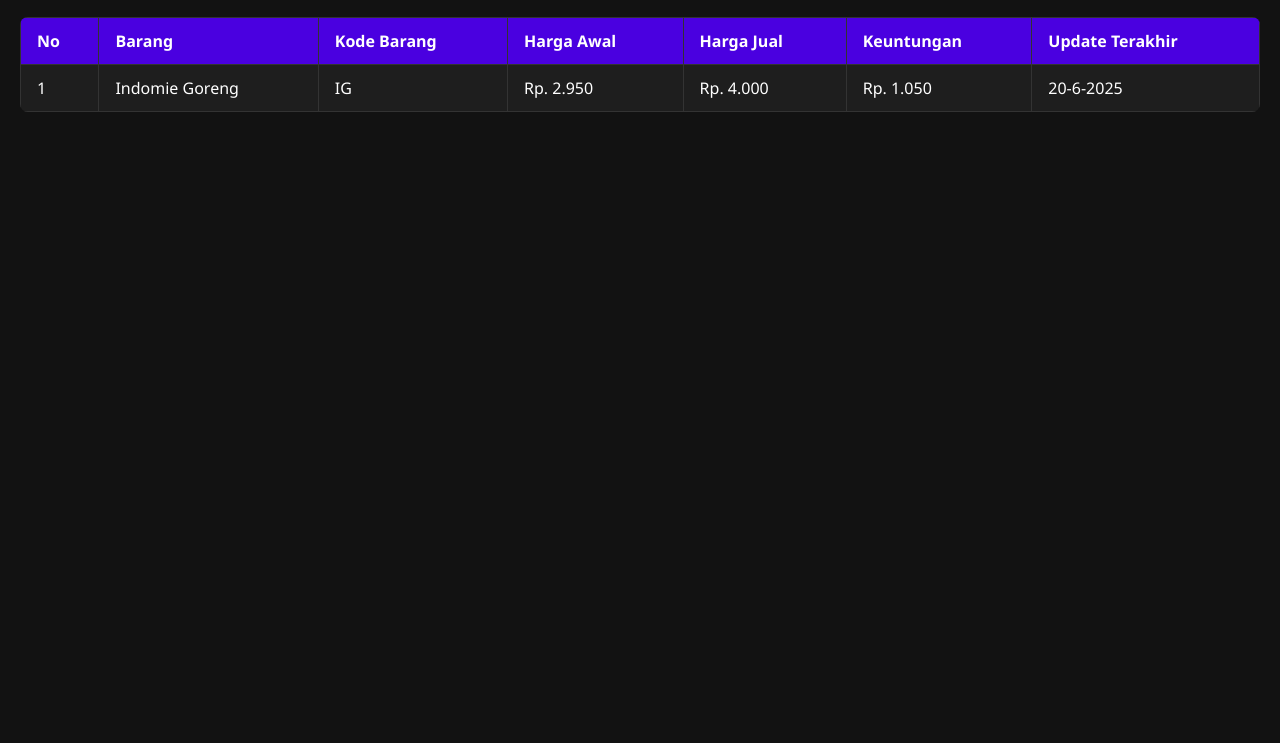
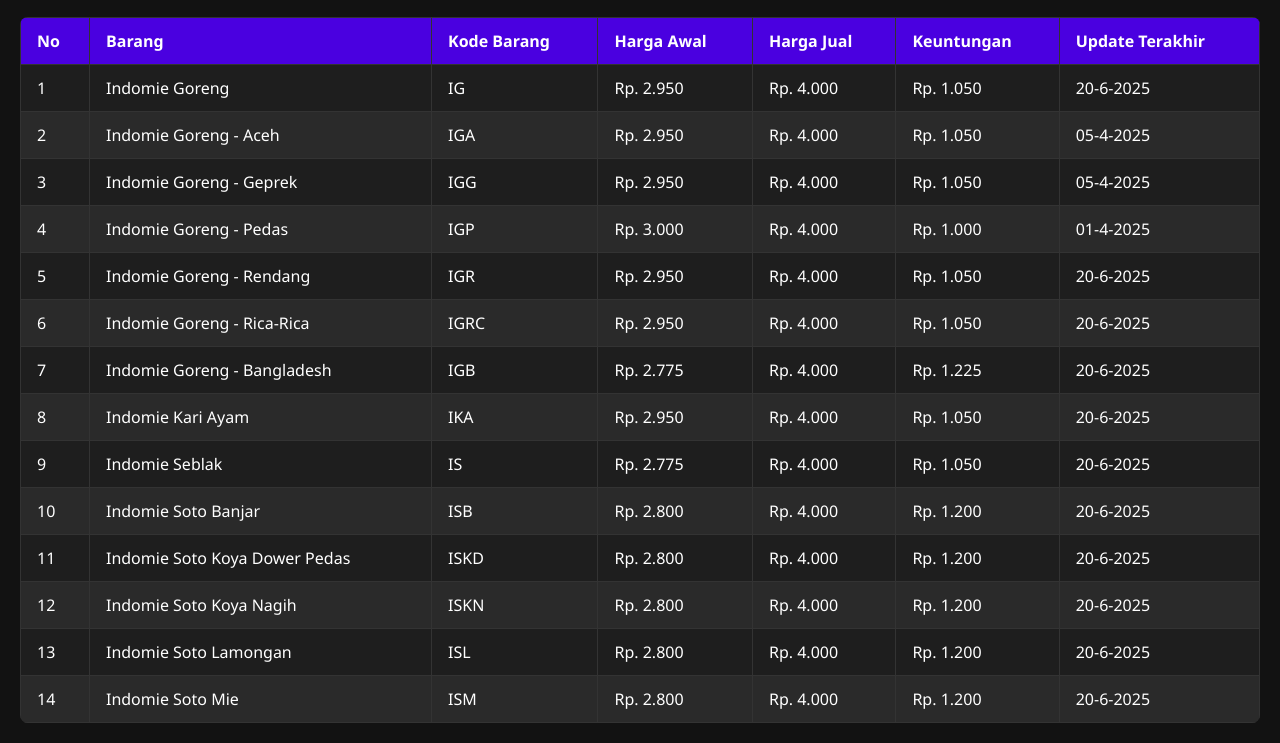
Before and after one commit to fatehmuhammad25/price-list, a plain HTML site: page index.html in a window 1280 px wide. Shown: the part 87-830 px from the top of the page. Before the commit the page ends 800 px from the top, so only its background shows below. Drawn offline with Linux system fonts and the light colour scheme.

Commit message:
Update index.html

```diff
--- a/index.html
+++ b/index.html
@@ -92,6 +92,19 @@
     </thead>
     <tbody>
         <tr><td>1</td><td>Indomie Goreng</td><td>IG</td><td>Rp. 2.950</td><td>Rp. 4.000</td><td>Rp. 1.050</td><td>20-6-2025</td></tr>
+        <tr><td>2</td><td>Indomie Goreng - Aceh</td><td>IGA</td><td>Rp. 2.950</td><td>Rp. 4.000</td><td>Rp. 1.050</td><td>05-4-2025</td></tr>
+        <tr><td>3</td><td>Indomie Goreng - Geprek</td><td>IGG</td><td>Rp. 2.950</td><td>Rp. 4.000</td><td>Rp. 1.050</td><td>05-4-2025</td></tr>
+        <tr><td>4</td><td>Indomie Goreng - Pedas</td><td>IGP</td><td>Rp. 3.000</td><td>Rp. 4.000</td><td>Rp. 1.000</td><td>01-4-2025</td></tr>
+        <tr><td>5</td><td>Indomie Goreng - Rendang</td><td>IGR</td><td>Rp. 2.950</td><td>Rp. 4.000</td><td>Rp. 1.050</td><td>20-6-2025</td></tr>
+        <tr><td>6</td><td>Indomie Goreng - Rica-Rica</td><td>IGRC</td><td>Rp. 2.950</td><td>Rp. 4.000</td><td>Rp. 1.050</td><td>20-6-2025</td></tr>
+        <tr><td>7</td><td>Indomie Goreng - Bangladesh</td><td>IGB</td><td>Rp. 2.775</td><td>Rp. 4.000</td><td>Rp. 1.225</td><td>20-6-2025</td></tr>
+        <tr><td>8</td><td>Indomie Kari Ayam</td><td>IKA</td><td>Rp. 2.950</td><td>Rp. 4.000</td><td>Rp. 1.050</td><td>20-6-2025</td></tr>
+        <tr><td>9</td><td>Indomie Seblak</td><td>IS</td><td>Rp. 2.775</td><td>Rp. 4.000</td><td>Rp. 1.050</td><td>20-6-2025</td></tr>
+        <tr><td>10</td><td>Indomie Soto Banjar</td><td>ISB</td><td>Rp. 2.800</td><td>Rp. 4.000</td><td>Rp. 1.200</td><td>20-6-2025</td></tr>
+        <tr><td>11</td><td>Indomie Soto Koya Dower Pedas</td><td>ISKD</td><td>Rp. 2.800</td><td>Rp. 4.000</td><td>Rp. 1.200</td><td>20-6-2025</td></tr>
+        <tr><td>12</td><td>Indomie Soto Koya Nagih</td><td>ISKN</td><td>Rp. 2.800</td><td>Rp. 4.000</td><td>Rp. 1.200</td><td>20-6-2025</td></tr>
+        <tr><td>13</td><td>Indomie Soto Lamongan</td><td>ISL</td><td>Rp. 2.800</td><td>Rp. 4.000</td><td>Rp. 1.200</td><td>20-6-2025</td></tr>
+        <tr><td>14</td><td>Indomie Soto Mie</td><td>ISM</td><td>Rp. 2.800</td><td>Rp. 4.000</td><td>Rp. 1.200</td><td>20-6-2025</td></tr>
         <!-- Tambahkan baris sesuai kebutuhan -->
     </tbody>
 </table>
```
